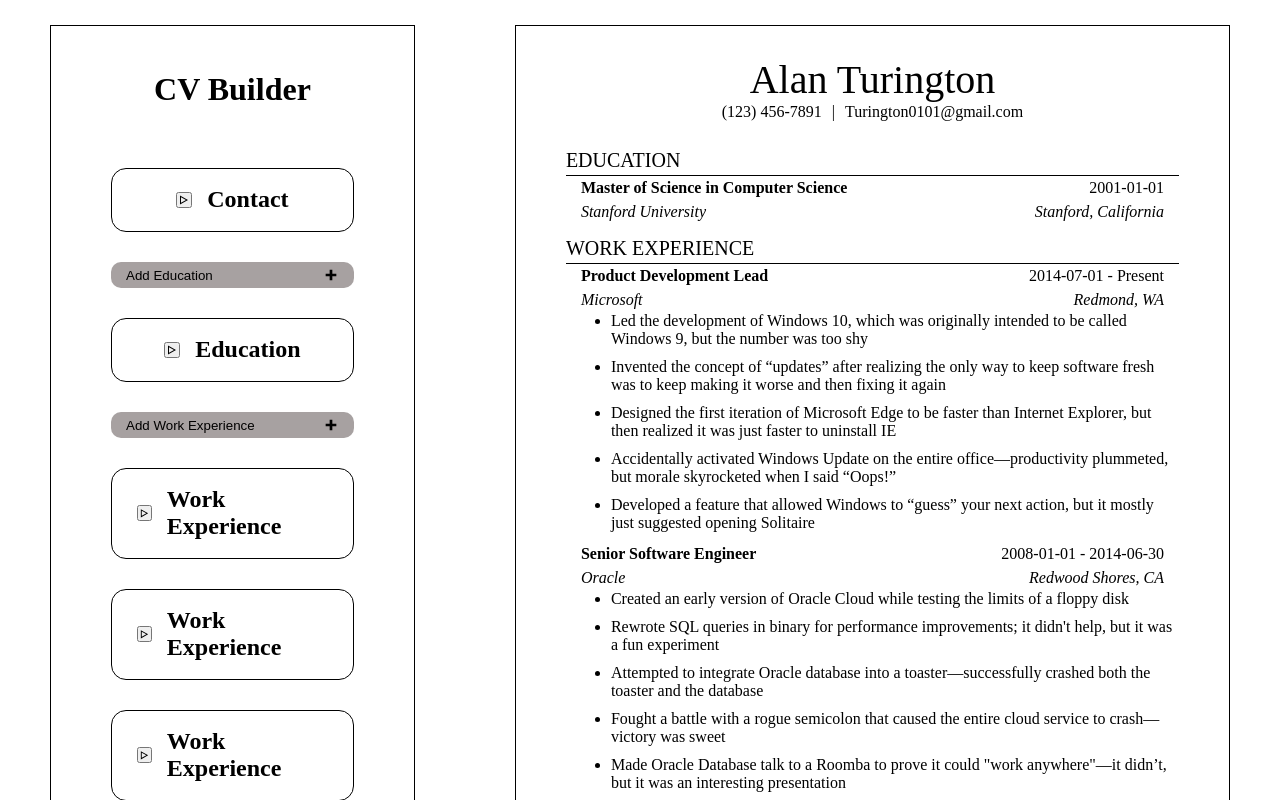
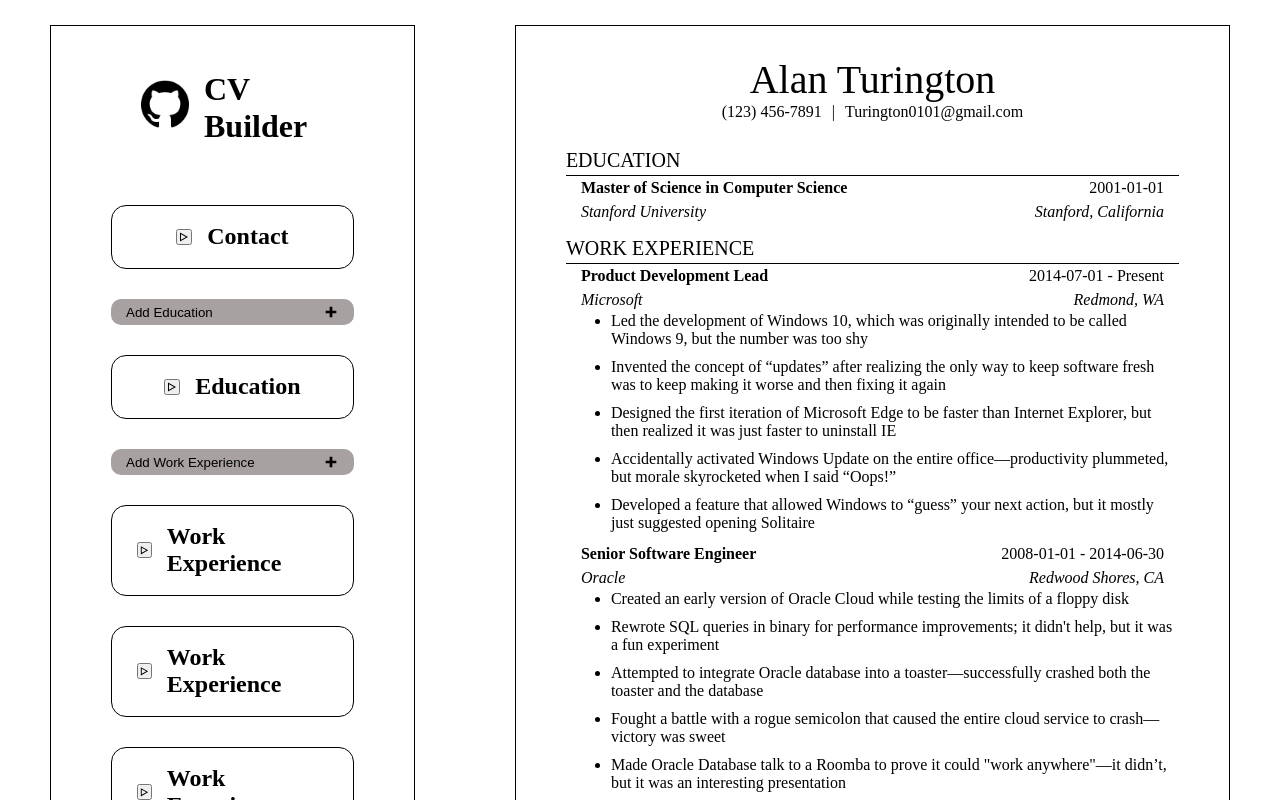
Before and after one commit to dfitch96/cv-app, a React (Vite) app: page / in a window 1280 px wide. Shown: the top 800 px of the page. Built offline with nearby package versions, Linux system fonts and the light colour scheme.

Commit message:
added link to github repo to the main header

```diff
--- a/src/components/Header.jsx
+++ b/src/components/Header.jsx
@@ -1,8 +1,11 @@
-
+import GitHubIcon from "../assets/github-logo.png";
 
 export default function Header(){
   return (
     <h1 className="header">
+      <a href="https://github.com/dfitch96/cv-app" target="_blank">
+        <img src={GitHubIcon} className="header-icon"></img>
+      </a>
       <div>CV Builder</div>
     </h1>
   );
--- a/src/styles/App.css
+++ b/src/styles/App.css
@@ -37,5 +37,12 @@
 .header{
   display: flex;
   justify-content: center;
+  align-items: center;
   margin: 30px;
+  gap: 15px;
 }
+
+.header-icon{
+  height: 3rem;
+  width: 3rem;
+}
```
Also changed, not shown: src/assets/github-logo.png (added).
